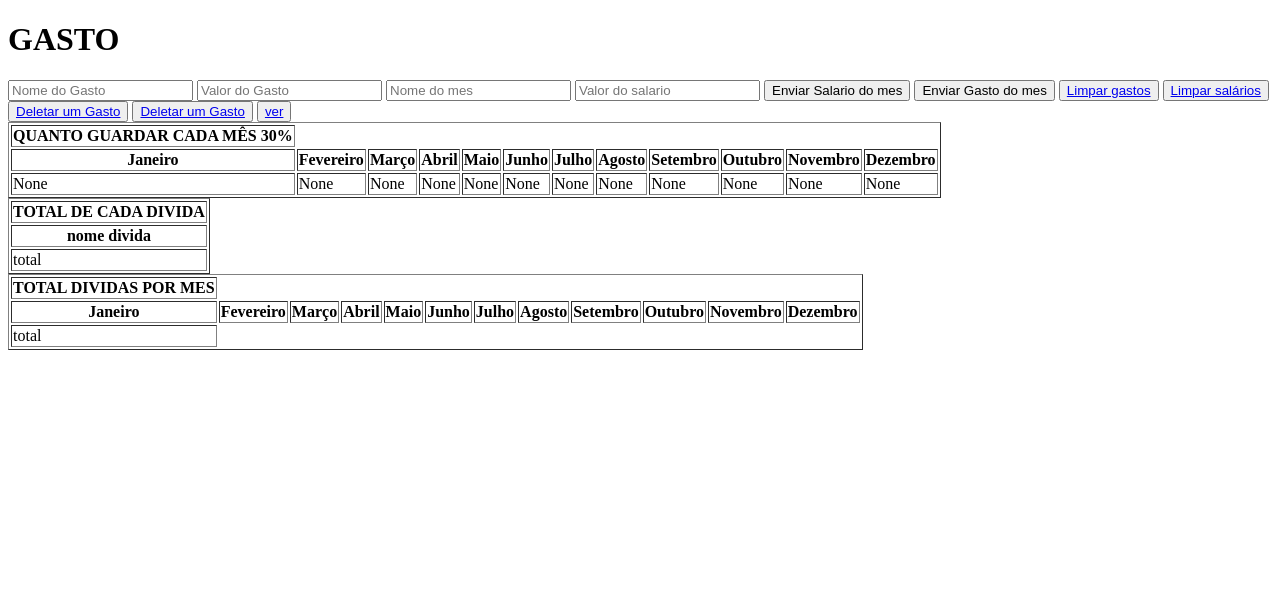
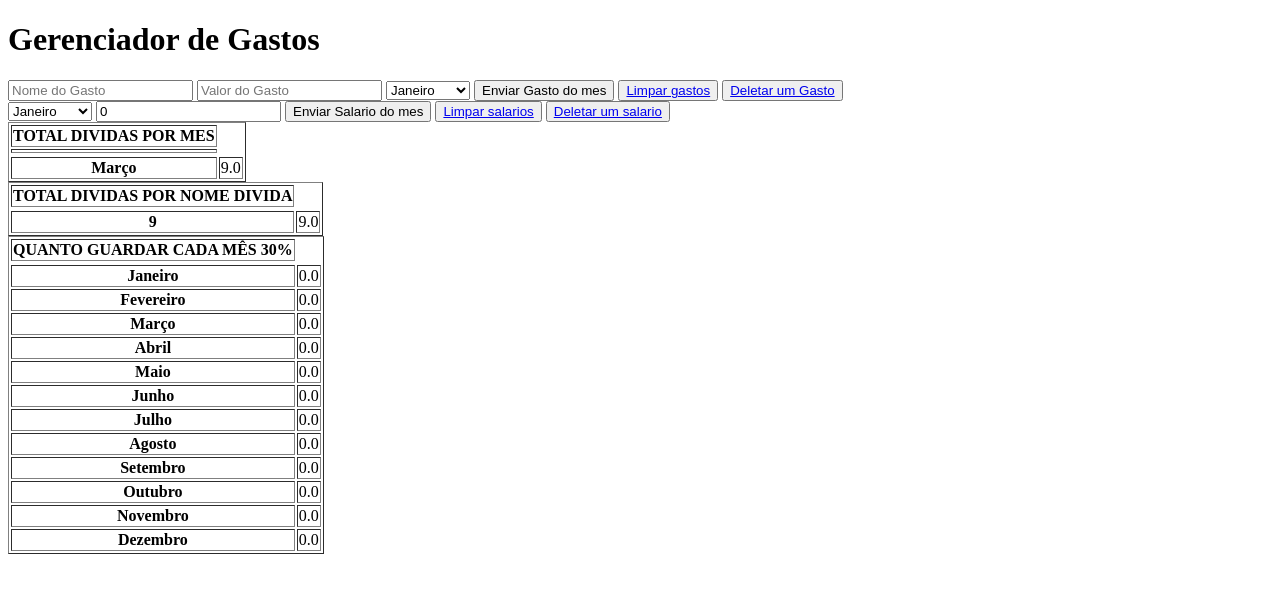
Before and after one commit to GabriOliveira/gerenciador-gastos, a Flask app: page / in a window 1280 px wide. Shown: the top 593 px of the page. Run offline with Flask 3, Linux system fonts and the light colour scheme; data comes from the database, SQL or seed files in the repository; both versions use the stored data as it was after the commit.

Commit message:
feat->divisão de Cadastro de Gasto e Cadastro de Salario com funcionalidades separadas, código exibe resultado de Total de dividas/gastos por mes, e por nome da divida/gasto,fixes->input imprime tela de erro caso um campo esteja incompleto, refactor-> melhoria no layout HTML

```diff
--- a/templates/home.html
+++ b/templates/home.html
@@ -6,59 +6,90 @@
     <title>Gerenciador de Gastos</title>
 </head>
 <body>
-
-    <form action="/cadastro" method="GET">
-        <h1>GASTO</h1>
+    <h1>Gerenciador de Gastos</h1>
+    <form action="/cadastro-gasto" method="POST">
         <input type="text" name="nome_gasto" class="ipt" placeholder="Nome do Gasto">
         <input type="text" name="valor_gasto" class="ipt" placeholder="Valor do Gasto">
-        <input type="text" name="nome_mes" class="ipt" placeholder="Nome do mes" >
-        <input type="text" name="salario" class="ipt" placeholder="Valor do salario">
-        <button type="submit" class="btn">Enviar Salario do mes</button>
+    <select name="nome_mes_gasto" id="meses">
+            <option value="Janeiro">Janeiro</option>
+            <option value="Fevereiro">Fevereiro</option>
+            <option value="Março">Março</option>
+            <option value="Abril">Abril</option>
+            <option value="Maio">Maio</option>
+            <option value="Junho">Junho</option>
+            <option value="Julho">Julho</option>
+            <option value="Agosto">Agosto</option>
+            <option value="Setembro">Setembro</option>
+            <option value="Outubro">Outubro</option>
+            <option value="Novembro">Novembro</option>
+            <option value="Dezembro">Dezembro</option>
+        </select>
         <button type="submit" class="btn">Enviar Gasto do mes</button>
 
+
+
         <button type="button" class="btn"><a href="/deletar-gastos" >Limpar gastos</a></button>
-        <button type="button" class="btn"><a href="/deletar-salarios" >Limpar salários</a></button>
         <button type="button" class="btn"><a href="/deletar-um-gasto" >Deletar um Gasto</a></button>
-        <button type="button" class="btn"><a href="/deletar-um-salario" >Deletar um Gasto</a></button>
-
-        <button type="button" class="btn"><a href="/ver-gastos" >ver</a></button>
 
     </form>
+
+    <form action="/cadastro-salario" method="POST">
+        <select name="nome_mes_salario" id="meses">
+            <option value="Janeiro">Janeiro</option>
+            <option value="Fevereiro">Fevereiro</option>
+            <option value="Março">Março</option>
+            <option value="Abril">Abril</option>
+            <option value="Maio">Maio</option>
+            <option value="Junho">Junho</option>
+            <option value="Julho">Julho</option>
+            <option value="Agosto">Agosto</option>
+            <option value="Setembro">Setembro</option>
+            <option value="Outubro">Outubro</option>
+            <option value="Novembro">Novembro</option>
+            <option value="Dezembro">Dezembro</option>
+        </select>
+        <input type="text" name="salario" class="ipt" placeholder="Valor do salario" value= 0 >
+        <button type="submit" class="btn">Enviar Salario do mes</button>
+        <button type="button" class="btn"><a href="/deletar-salarios" >Limpar salarios</a></button>
+        <button type="button" class="btn"><a href="/deletar-um-salario" >Deletar um salario</a></button>
+
+
+    </form>
+
+<!--tabelas totais(por divida nome, por mes)-->
     <table border=1>
-        <tr><th>QUANTO GUARDAR CADA MÊS 30%</th></tr>
-        <tr><!--CRIA UMA LINHA NA TABELA-->
-            {% for mes in tabela_mes  %}
-                <th>
-                    {{ mes | map('default', '') | join(', ') }}
-                </th><!--CABEÇALHO DAS COLUNAS-->
-            {% endfor %}
-        </tr>
-        <tr>
-            {%for salario in tabela_salario%}
-            <td>
-                {{ salario| map('default', '') | map('string') | join(', ') }}
-            </td><!--CELULA DAS COLUNAS-->
+        <tr><th>TOTAL DIVIDAS POR MES</th></tr>
+        <tr><th>
+
+        </th></tr>
+        <tr>{%for mes, total in gastos_somados_mes%}
+            <tr><th>{{mes}}</th>
+            <td>{{total}}</td>
+            </tr>
             {%endfor%}
         </tr>
     </table>
+
     <table border=1>
-        <tr><th>TOTAL DE CADA DIVIDA</th></tr>
-        <tr><th>nome divida</th></tr>
-        <tr><td>total</td></tr>
+        <tr><th> TOTAL DIVIDAS POR NOME DIVIDA</th></tr>
+         <tr><!--CRIA UMA LINHA NA TABELA-->
+            {% for nome_gasto, total in gastos_somados_nome_gasto%}
+                <tr><th>{{nome_gasto}}</th>
+                <td>{{total}}</td>
+                </tr>
+            {% endfor %}
+        </tr>
     </table>
 
+<!--tabela de economia-->
     <table border=1>
-        <tr><th> TOTAL DIVIDAS POR MES</th></tr>
-         <tr><!--CRIA UMA LINHA NA TABELA-->
-            {% for mes in tabela_mes  %}
-                <th>
-                    {{ mes | map('default', '') | join(', ') }}
-                </th><!--CABEÇALHO DAS COLUNAS-->
+        <tr><th>QUANTO GUARDAR CADA MÊS 30%</th></tr>
+        <tr>
+            {% for mes, salario in campo_nome_mes_salario%}
+            <tr><th>{{mes}}</th>
+            <td>{{salario * 0.3}}</td>
+            </tr>
             {% endfor %}
-        </tr>
-
-        <tr>
-            <td>total</td>
         </tr>
     </table>
 </body>
--- a/views.py
+++ b/views.py
@@ -7,65 +7,64 @@
 def homepage():
     conn = sql.connect("banco.db")
     cursor = conn.cursor()
-    cursor.execute("SELECT nome_mes FROM Mes ORDER BY id")
-    tabela_mes = cursor.fetchall()
-    cursor.execute("SELECT salario FROM Mes  ORDER BY id")
-    tabela_salario = cursor.fetchall()
-
+    cursor.execute("SELECT nome_mes, COALESCE(salario, 0) FROM Mes ORDER BY id")
+    campo_nome_mes_salario = cursor.fetchall()
+    cursor.execute("SELECT mes, SUM(valor_gasto) FROM Gasto GROUP BY mes ORDER BY id")
+    gastos_somados_mes = cursor.fetchall()
+    cursor.execute("SELECT nome_gasto, SUM(valor_gasto) FROM Gasto GROUP BY nome_gasto ORDER BY id")
+    gastos_somados_nome_gasto = cursor.fetchall()
     cursor.close()
     conn.close()
-    return render_template("home.html", tabela_mes = tabela_mes, tabela_salario = tabela_salario)
+    return render_template("home.html", campo_nome_mes_salario = campo_nome_mes_salario, gastos_somados_mes = gastos_somados_mes, gastos_somados_nome_gasto = gastos_somados_nome_gasto)
 
-@app.route("/cadastro", methods=['GET'])
+#PARTE DO MES(SALARIO)
+@app.route('/cadastro-salario', methods=['POST'])
+def cadastrosalario():
+    conn = sql.connect("banco.db")
+    cursor = conn.cursor()
+    nome_mes = request.form['nome_mes_salario']
+    salario = request.form['salario']
+    if salario == None or "" or " " :
+        return render_template("erro.html")
+    cursor.execute(
+            "UPDATE Mes SET salario = ? WHERE nome_mes = ?",
+            (salario, nome_mes)
+        )
+    conn.commit()
+    cursor.close()
+    conn.close()
+    return redirect(url_for('homepage'))
+
+#PARTE DOS GASTOS
+@app.route("/cadastro-gasto", methods=['POST'])
 def cadastrogastos():
     conn = sql.connect("banco.db")
     cursor = conn.cursor()
 
     #Obtem dados digitados pelo usuario e armazena em variaveis
-    nome_mes =  request.args.get('nome_mes')
-    salario = request.args.get('salario')
-    if salario == None :
-        salario = ' '
-    else:
-        salario = float(salario) * 0.3
+    nome_mes =  request.form['nome_mes_gasto']
+    nome_gasto = request.form['nome_gasto']
+    valor_gasto = request.form['valor_gasto']
 
-    nome_gasto = request.args.get('nome_gasto')
-    valor_gasto = request.args.get('valor_gasto')
+    if nome_gasto and valor_gasto:
 
-    #Obtem todos valores nome_mes cadastrados no BD
-    cursor.execute('''SELECT nome_mes FROM Mes''')
-    meses_cadastrados = cursor.fetchall()
+        #Obtem todos valores nome_mes cadastrados no BD
+        cursor.execute('''SELECT nome_mes FROM Mes''')
+        meses_cadastrados = cursor.fetchall()
 
-    #Percorre cada valor dos valores anteriores obtidos e executa o IF
-    for meses in meses_cadastrados:
-        if meses[0] == nome_mes:
-            cursor.execute(
-            "INSERT INTO Gasto (nome_gasto, valor_gasto, mes) VALUES (?, ?, (SELECT nome_mes FROM Mes WHERE nome_mes = ?))",
-            (nome_gasto, valor_gasto, nome_mes)
-        )
-            conn.commit()
+        #Percorre cada valor dos valores anteriores obtidos e executa o IF
+        for meses in meses_cadastrados:
+            if meses[0] == nome_mes:
+                cursor.execute(
+                "INSERT INTO Gasto (nome_gasto, valor_gasto, mes) VALUES (?, ?, (SELECT nome_mes FROM Mes WHERE nome_mes = ?))",
+                (nome_gasto, valor_gasto, nome_mes)
+            )
+                conn.commit()
 
-            cursor.execute(
-            "UPDATE Mes SET salario = ? WHERE nome_mes = ?",
-            (salario, nome_mes)
-        )
-            conn.commit()
-            return redirect(url_for('homepage'))
-    #caso nao entre na condição, o contador é fechado e o usuário é direcionado a uma tela de erro
-    conn.close()
+                return redirect(url_for('homepage'))
+        #caso nao entre na condição, o contador é fechado e o usuário é direcionado a uma tela de erro
+        conn.close()
     return render_template('erro.html')
-
-@app.route("/ver-gastos")
-def vergastos():
-    conn = sql.connect("banco.db")
-    cursor = conn.cursor()
-    cursor.execute('SELECT nome_gasto FROM Gasto')
-    todos = cursor.fetchall()
-    print(todos)
-    conn.commit()
-    cursor.close()
-    conn.close()
-    return "ver gastos"
 
 @app.route('/deletar-gastos')
 def deletargastos():
@@ -77,6 +76,7 @@
     cursor.close()
     conn.close()
     return redirect(url_for('homepage'))
+
 @app.route('/deletar-salarios')
 def deletarsalarios():
     conn = sql.connect("banco.db")
```
Also changed, not shown: banco.db.
